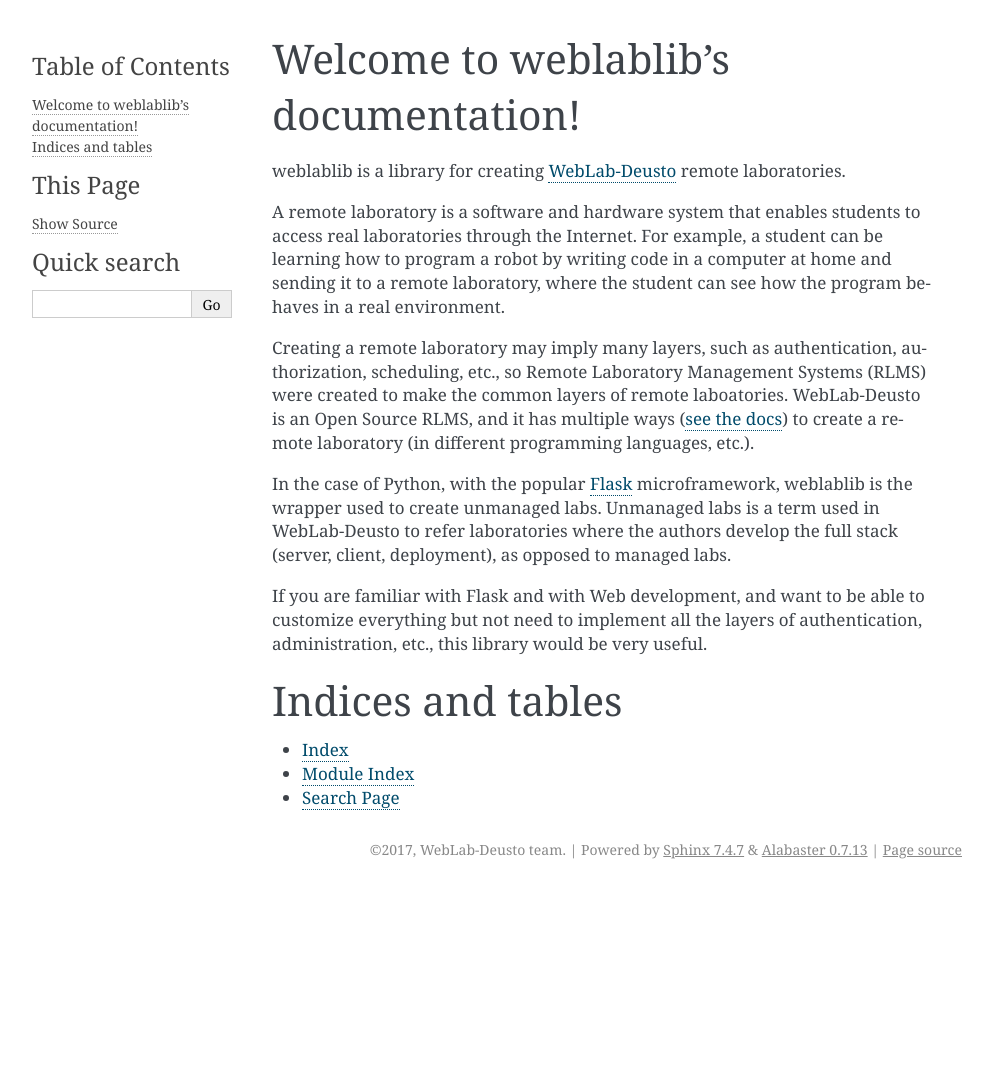
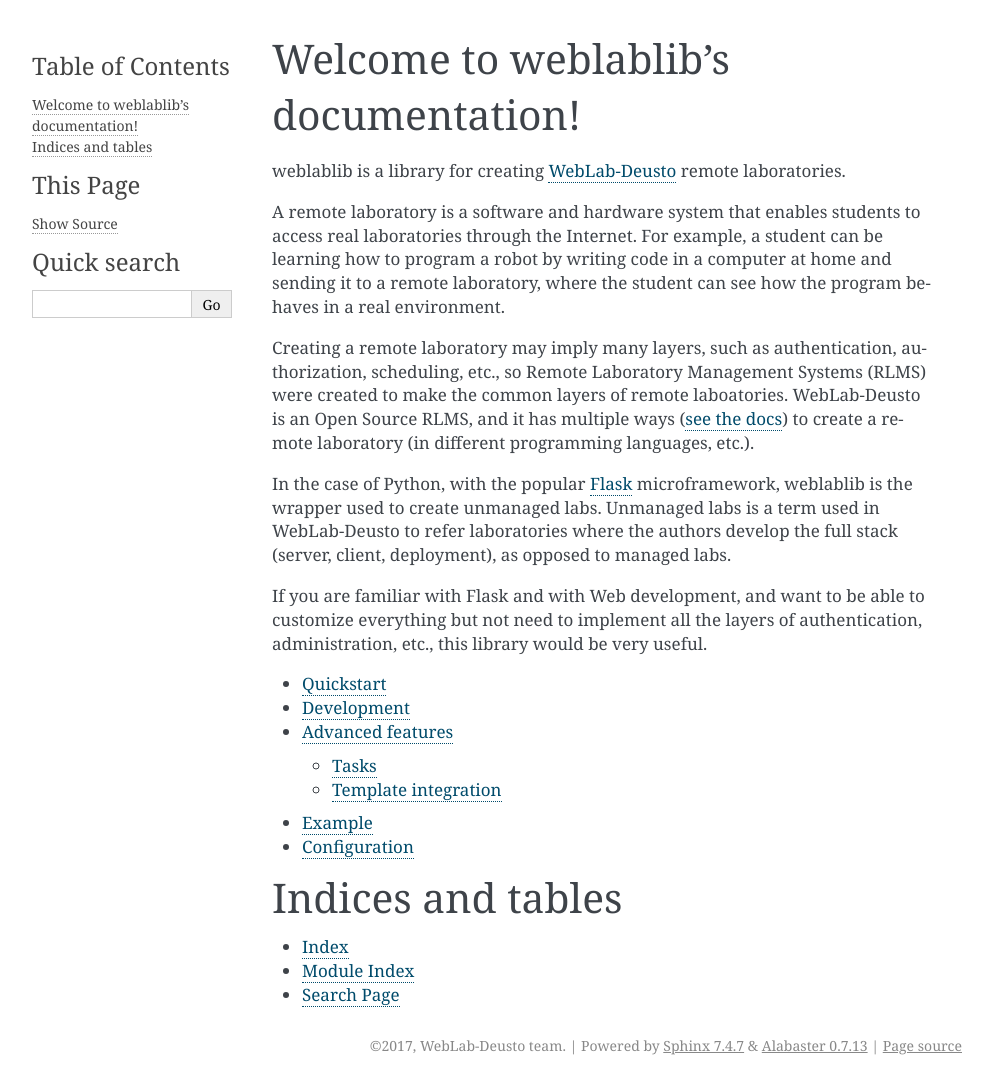
Before and after one commit to weblabdeusto/weblablib, a Sphinx documentation site: the page built from docs/source/index.rst, in a window 1280 px wide. Shown: the whole page, without its empty margins (148-1141 px from the left). Built offline with Sphinx 7.4.7, drawn with Linux system fonts in a browser that asks for light colours; before the commit the page ends 900 px from its top, so only the background shows below that.

Commit message:
Add structure of documentation

```diff
--- /dev/null
+++ b/docs/source/advanced.rst
@@ -0,0 +1,10 @@
+.. _advanced:
+
+Advanced features
+=================
+
+Tasks
+-----
+
+Template integration
+--------------------
--- /dev/null
+++ b/docs/source/development.rst
@@ -0,0 +1,4 @@
+.. _development:
+
+Development
+===========
--- /dev/null
+++ b/docs/source/example.rst
@@ -0,0 +1,4 @@
+.. _example:
+
+Example
+=======
--- a/docs/source/index.rst
+++ b/docs/source/index.rst
@@ -19,6 +19,11 @@ If you are familiar with Flask and with Web development, and want to be able to
 .. toctree::
    :maxdepth: 2
 
+   quickstart
+   development
+   advanced
+   example
+   configuration
 
 
 Indices and tables
--- /dev/null
+++ b/docs/source/quickstart.rst
@@ -0,0 +1,4 @@
+ .. _quickstart:
+
+Quickstart
+==========
```
Also changed, not shown: docs/source/configuration.rst (added, +28 -0 lines).
